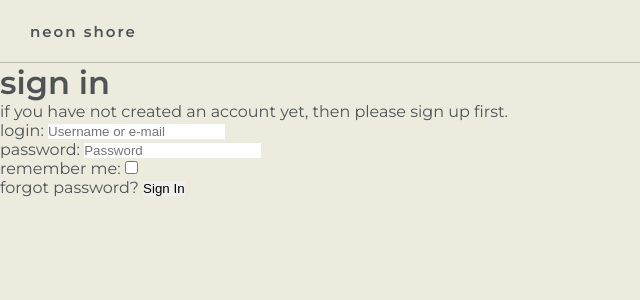
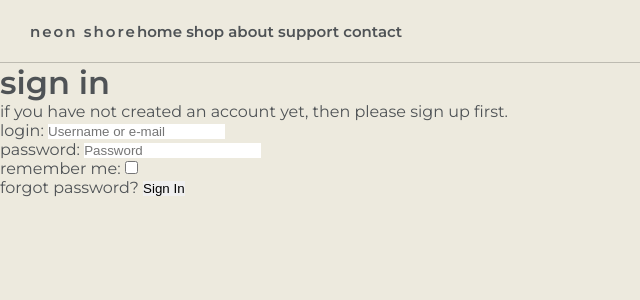
Before and after one commit to Ryael/neon-shore, a Django app: page /accounts/login/ in a window 1280 px wide; the page is wider, and only the part inside the window is pictured. Shown: the top 300 px of that part, without its empty margins (0-640 px from the left). Run offline with Django 3.2, Linux system fonts and the light colour scheme; some libraries are stand-ins or nearby versions.

Commit message:
Add core html structure for navigation bar

```diff
--- a/templates/components/navigation.html
+++ b/templates/components/navigation.html
@@ -6,6 +6,16 @@
       <a href="#">neon shore</a>
     </h1>
     <!-- End Navigation Logo -->
+
+      <!-- Navigation Menu -->
+  <div id="navigation-menu">
+    <a href="#">Home</a>
+    <a href="#">Shop</a>
+    <a href="#">About</a>
+    <a href="#">Support</a>
+    <a href="#">Contact</a>
+  </div>
+  <!-- End Navigation Menu -->
   </nav>
 </header>
 <!-- End Navigation Bar -->
```
